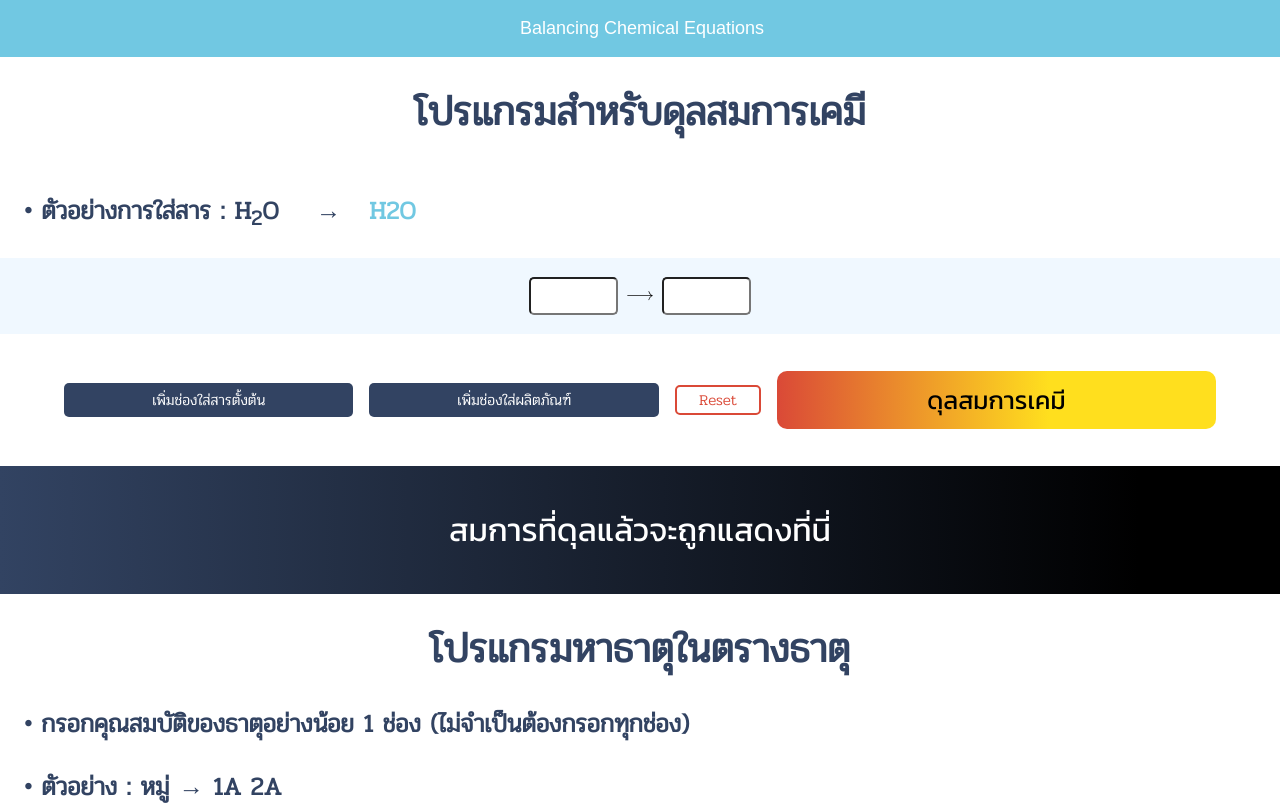
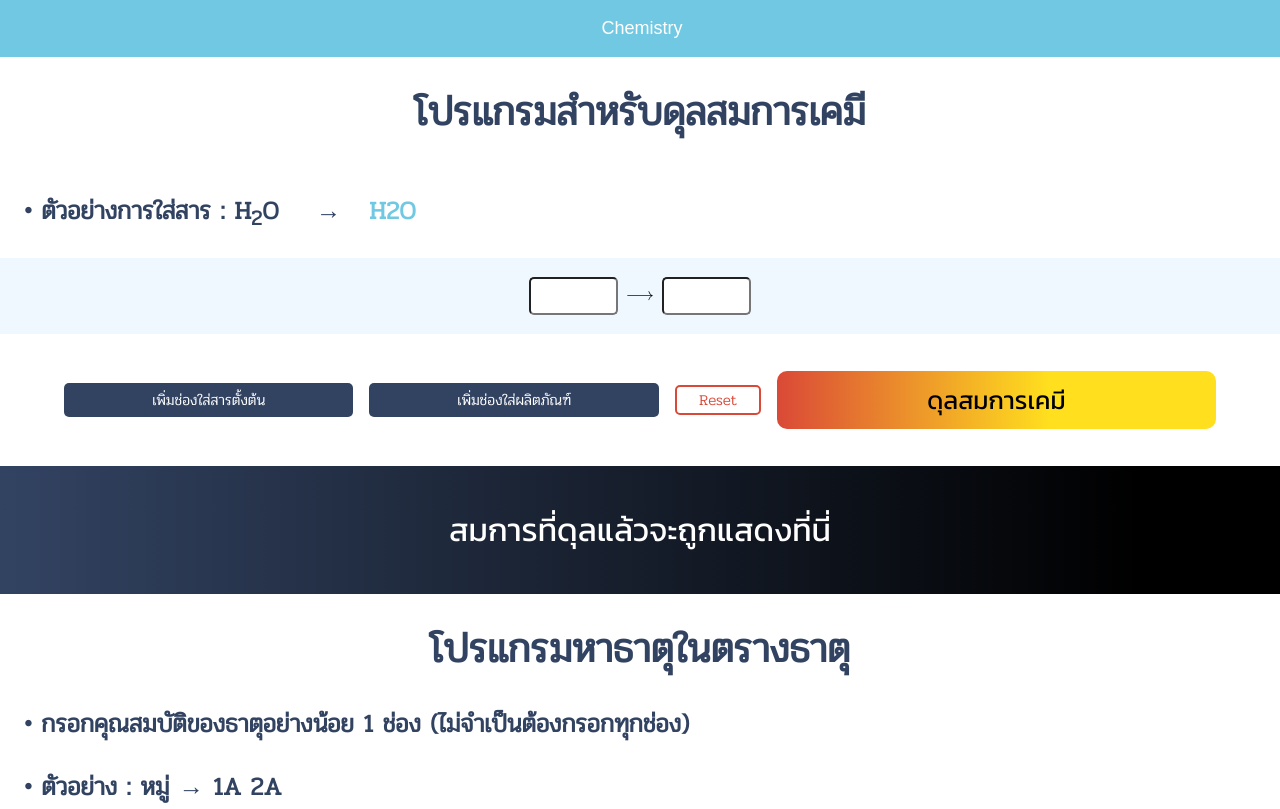
Before and after one commit to ChananonUah/Chem, a plain HTML site: page index.html in a window 1280 px wide. Shown: the top 809 px of the page. Drawn offline with nearby package versions, Linux system fonts and the light colour scheme; some packages are replaced by stand-ins of ours; a web font is replaced by a local one.

Commit message:
Update index.html

```diff
--- a/index.html
+++ b/index.html
@@ -23,7 +23,7 @@
 <body>
     <header class="top-header">
         <div>
-            <p class="brand-text">Balancing Chemical Equations</p>
+            <p class="brand-text">Chemistry</p>
         </div>
     </header>
     <h1 class="topic">โปรแกรมสำหรับดุลสมการเคมี</h1>
```
